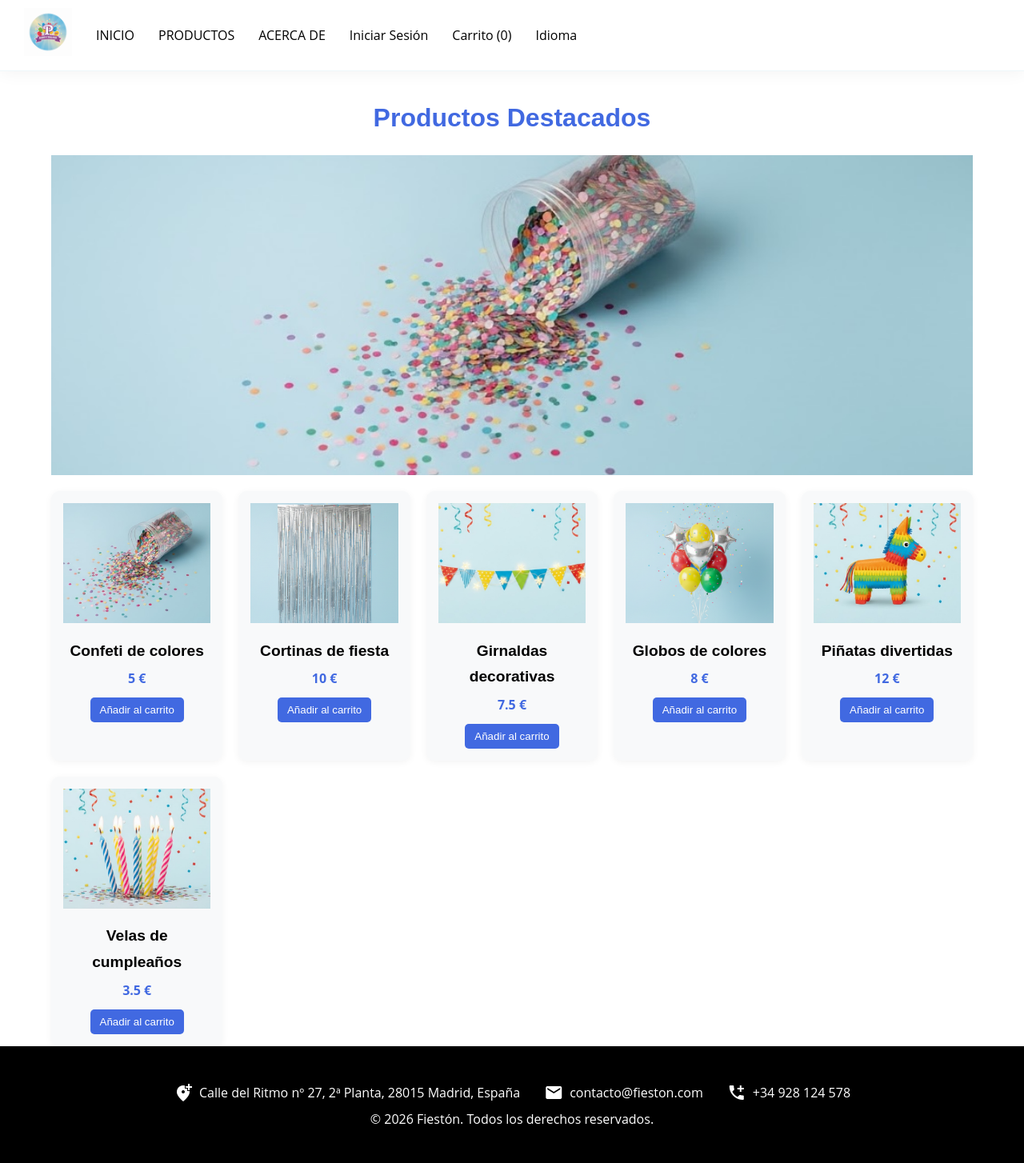
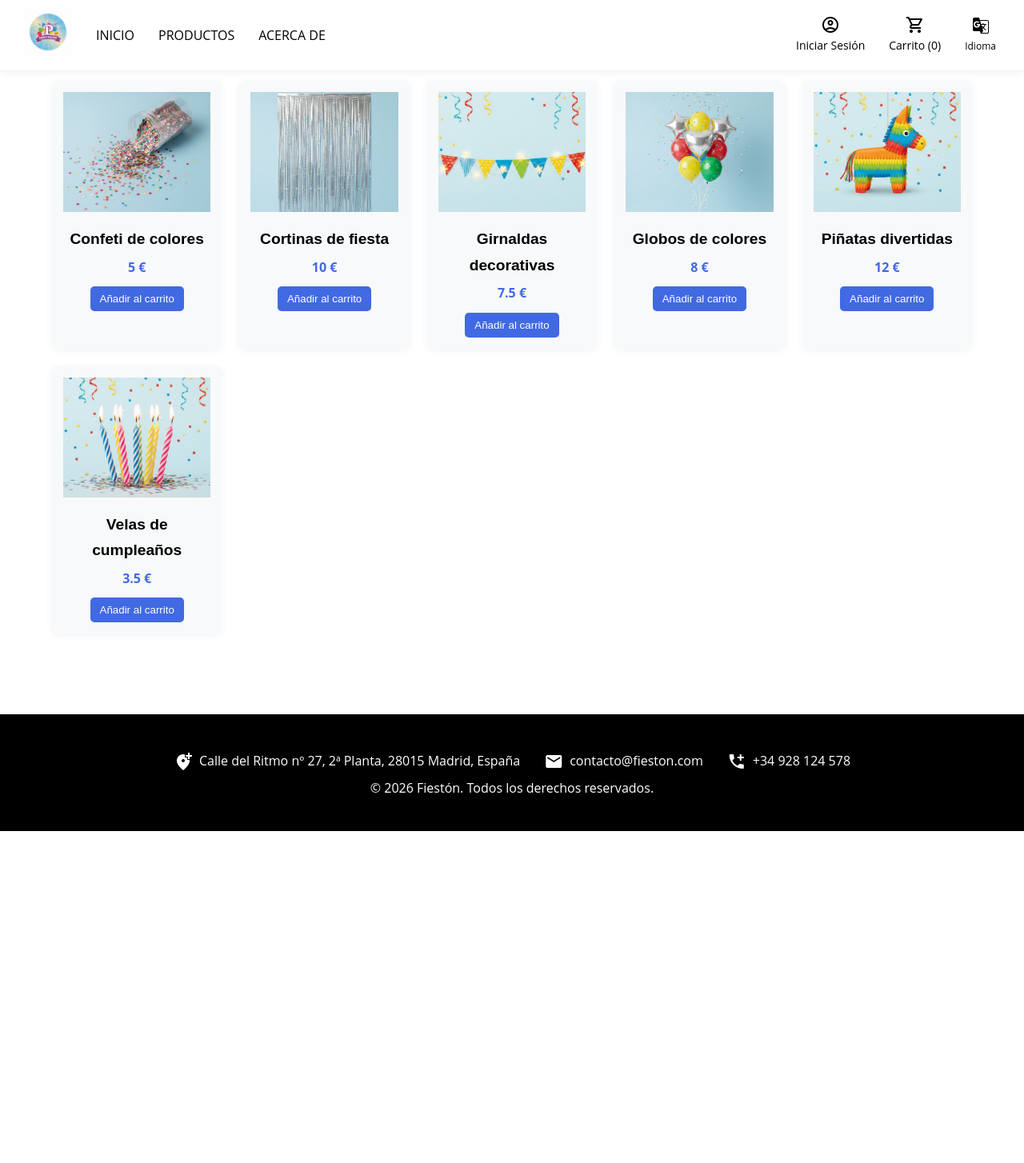
Before and after one commit to romenguerra/dew2, a PHP site: page / in a window 1280 px wide. Shown: the whole page at 80% size. After the commit the page ends 1039 px from the top, so only its background shows below. Run offline with PHP 8.4, Linux system fonts and the light colour scheme; data comes from the database, SQL or seed files in the repository.

Commit message:
mas bonito hecho

```diff
--- a/PROYECTO-FINAL/config.php
+++ b/PROYECTO-FINAL/config.php
@@ -1,7 +1,7 @@
 <?php
 $host = "localhost";
-$user = "root";
-$pass = "rootpassword";
+$user = "romen";
+$pass = "230904";
 $db   = "tienda";
 
 $conn = new mysqli($host, $user, $pass, $db);
--- a/PROYECTO-FINAL/index.html
+++ b/PROYECTO-FINAL/index.html
@@ -16,33 +16,59 @@
     <header>
         <div id="menu" class="header-container">
             <nav>
-                <ul>
+                <ul class="menu-izquierda">
                     <li>
-                        <a href="#" @click.prevent="vistaActual = 'productos'" class="logo-container">
+                        <a href="#" @click.prevent="vistaActual = 'inicio'" class="logo-container">
                             <img src="includes/imgs/logo3.png" alt="logo del menu" class="logo-img">
                         </a>
                     </li>
                     <li><a href="#" @click.prevent="vistaActual = 'inicio'">INICIO</a></li>
                     <li><a href="#" @click.prevent="vistaActual = 'productos'">PRODUCTOS</a></li>
                     <li><a href="#final">ACERCA DE</a></li>
+
+                </ul>
+
+                <div class="menu-right">
                     <li>
                         <a href="#" @click.prevent="vistaActual = usuarioLogueado ? 'perfil' : 'registro'">
-                            {{ usuarioLogueado ? 'Hola, ' + usuarioLogueado.nombre : 'Iniciar Sesión' }}
+                            <i class="material-icons"><svg xmlns="http://www.w3.org/2000/svg" height="24px" viewBox="0 -960 960 960" width="24px" fill="#FF"><path d="M234-276q51-39 114-61.5T480-360q69 0 132 22.5T726-276q35-41 54.5-93T800-480q0-133-93.5-226.5T480-800q-133 0-226.5 93.5T160-480q0 59 19.5 111t54.5 93Zm246-164q-59 0-99.5-40.5T340-580q0-59 40.5-99.5T480-720q59 0 99.5 40.5T620-580q0 59-40.5 99.5T480-440Zm0 360q-83 0-156-31.5T197-197q-54-54-85.5-127T80-480q0-83 31.5-156T197-763q54-54 127-85.5T480-880q83 0 156 31.5T763-763q54 54 85.5 127T880-480q0 83-31.5 156T763-197q-54 54-127 85.5T480-80Zm0-80q53 0 100-15.5t86-44.5q-39-29-86-44.5T480-280q-53 0-100 15.5T294-220q39 29 86 44.5T480-160Zm0-360q26 0 43-17t17-43q0-26-17-43t-43-17q-26 0-43 17t-17 43q0 26 17 43t43 17Zm0-60Zm0 360Z"/></svg></i>
+                            <span class="user-text">{{ usuarioLogueado ? 'Hola, ' + usuarioLogueado.nombre : 'Iniciar Sesión' }}</span>
                         </a>
                     </li>
                     <li>
                         <a href="#" @click.prevent="vistaActual = 'carrito'">
-                            Carrito ({{ carrito.length }})
+                            <i class="material-icons"><svg xmlns="http://www.w3.org/2000/svg" height="24px" viewBox="0 -960 960 960" width="24px" fill="#FF"><path d="M280-80q-33 0-56.5-23.5T200-160q0-33 23.5-56.5T280-240q33 0 56.5 23.5T360-160q0 33-23.5 56.5T280-80Zm400 0q-33 0-56.5-23.5T600-160q0-33 23.5-56.5T680-240q33 0 56.5 23.5T760-160q0 33-23.5 56.5T680-80ZM246-720l96 200h280l110-200H246Zm-38-80h590q23 0 35 20.5t1 41.5L692-482q-11 20-29.5 31T622-440H324l-44 80h480v80H280q-45 0-68-39.5t-2-78.5l54-98-144-304H40v-80h130l38 80Zm134 280h280-280Z"/></svg></i>
+                            <span class="cart-text">Carrito ({{ carrito.length }})</span>
                         </a>
                     </li>
-                    <li><a href="#">Idioma</a></li>
-                </ul>
+                    <li>
+                        <a href="#">
+                            <i class="material-icons"><svg xmlns="http://www.w3.org/2000/svg" height="24px" viewBox="0 -960 960 960" width="24px" fill="#FF"><path d="m480-80-40-120H160q-33 0-56.5-23.5T80-280v-520q0-33 23.5-56.5T160-880h240l35 120h365q35 0 57.5 22.5T880-680v520q0 33-22.5 56.5T800-80H480ZM286-376q69 0 113.5-44.5T444-536q0-8-.5-14.5T441-564H283v62h89q-8 28-30.5 43.5T287-443q-39 0-67-28t-28-69q0-41 28-69t67-28q18 0 34 6.5t29 19.5l49-47q-21-22-50.5-34T286-704q-67 0-114.5 47.5T124-540q0 69 47.5 116.5T286-376Zm268 20 22-21q-14-17-25.5-33T528-444l26 88Zm50-51q28-33 42.5-63t19.5-47H507l12 42h40q8 15 19 32.5t26 35.5Zm-84 287h280q18 0 29-11.5t11-28.5v-520q0-18-11-29t-29-11H447l47 162h79v-42h41v42h146v41h-51q-10 38-30 74t-47 67l109 107-29 29-108-108-36 37 32 111-80 80Z"/></svg></i>
+                            <span>Idioma</span>
+                        </a>
+
+                    </li>
+                </div>
+
             </nav>
         </div>
     </header>
 
+
+    <!-- PRODUCTOS -->
+    <section v-if="vistaActual === 'productos'" id="productos">
+        <div class="productos-container">
+            <div class="producto" v-for="producto in productos" :key="producto.id">
+                <img :src="producto.imagen" :alt="producto.nombre">
+                <h3>{{ producto.nombre }}</h3>
+                <p>{{ producto.precio }} €</p>
+                <button @click="agregarAlCarrito(producto)">Añadir al carrito</button>
+            </div>
+        </div>
+    </section>
+
     <!-- PRODUCTOS Y CARRUSEL -->
-    <section v-if="vistaActual === 'productos'" id="productos">
+    <section v-if="vistaActual === 'inicio'" id="inicio">
         <h2>Productos Destacados</h2>
 
         <!-- CARRUSEL -->
@@ -97,23 +123,10 @@
         <button @click="vistaActual = 'productos'">Volver a Productos</button>
     </section>
 
+
     <!-- FOOTER -->
     <div id="final">
-        <footer>
-            <div class="footer-item">
-                <i class="material-icons">add_location_alt</i>
-                <span>Calle del Ritmo nº 27, 2ª Planta, 28015 Madrid, España</span>
-            </div>
-            <div class="footer-item">
-                <i class="material-icons">mail</i>
-                <span>contacto@fieston.com</span>
-            </div>
-            <div class="footer-item">
-                <i class="material-icons">add_call</i>
-                <span>+34 928 124 578</span>
-            </div>
-            <p>&copy; 2026 Fiestón. Todos los derechos reservados.</p>
-        </footer>
+        <footer-fieston></footer-fieston>
     </div>
 </div>
 
--- a/PROYECTO-FINAL/script.js
+++ b/PROYECTO-FINAL/script.js
@@ -146,4 +146,29 @@ const app = Vue.createApp({
   }
 });
 
+
+app.component("footer-fieston", {
+  template: `
+    <footer>
+            <div class="footer-item">
+                <i class="material-icons">add_location_alt</i>
+                <span>Calle del Ritmo nº 27, 2ª Planta, 28015 Madrid, España</span>
+            </div>
+            <div class="footer-item">
+                <i class="material-icons">mail</i>
+                <span>contacto@fieston.com</span>
+            </div>
+            <div class="footer-item">
+                <i class="material-icons">add_call</i>
+                <span>+34 928 124 578</span>
+            </div>
+            <p>&copy; 2026 Fiestón. Todos los derechos reservados.</p>
+        </footer>
+        `
+});
+
+
+
+
+
 app.mount('#app');
--- a/PROYECTO-FINAL/style2.css
+++ b/PROYECTO-FINAL/style2.css
@@ -39,22 +39,19 @@ h2 {
 }
 
 /* HEADER */
+/* HEADER */
 header {
     position: fixed;
     top: 0;
     width: 100%;
     background-color: rgba(255, 255, 255, 0.98);
-    backdrop-filter: blur(10px);
     z-index: 1000;
     padding: 10px 0;
-    box-shadow: 0 2px 20px rgba(0,0,0,0.05);
+    box-shadow: 0 2px 10px rgba(0,0,0,0.05);
     border-bottom: 1px solid rgba(173,216,230,0.2);
 }
 
 .header-container {
-    display: flex;
-    justify-content: space-between;
-    align-items: center;
     padding: 0 30px;
 }
 
@@ -63,23 +60,98 @@ header {
     width: auto;
 }
 
-#menu nav ul {
+/* Navegación principal */
+#menu nav {
+    display: flex;
+    justify-content: space-between;
+    align-items: center;
+}
+
+/* Menú izquierdo */
+#menu nav > ul {
     list-style: none;
     display: flex;
     align-items: center;
     gap: 30px;
+    margin: 0;
+    padding: 0;
 }
 
-#menu nav ul li a {
+#menu nav > ul li a {
     text-decoration: none;
     color: var(--secondary);
     font-weight: 500;
-    transition: color 0.3s;
+    font-size: 16px;
 }
 
-#menu nav ul li a:hover {
+#menu nav > ul li a:hover {
     color: var(--accent);
 }
+
+/* Menú derecho - MUY SIMPLE */
+.menu-right {
+    display: flex;
+    align-items: center;
+    gap: 20px;
+}
+
+.menu-right li {
+    list-style: none;
+}
+
+/* Iconos con texto abajo */
+.menu-right li a {
+    display: flex;
+    flex-direction: column;
+    align-items: center;
+    text-decoration: none;
+    color: var(--secondary);
+    padding: 5px;
+}
+
+.menu-right li a:hover {
+    color: var(--accent);
+}
+
+/* Iconos SVG */
+.menu-right li a i svg,
+.menu-right li a svg {
+    width: 24px;
+    height: 24px;
+    margin-bottom: 2px;
+}
+
+/* Texto pequeño abajo */
+.menu-right li a span {
+    font-size: 14px;
+    text-align: center;
+}
+
+/* Para el tercer elemento que tiene estructura diferente */
+.menu-right li:nth-child(3) {
+    display: flex;
+    flex-direction: column;
+    align-items: center;
+}
+
+.menu-right li:nth-child(3) span {
+    font-size: 12px;
+    margin-top: 2px;
+}
+
+/* Responsive básico */
+@media (max-width: 768px) {
+    #menu nav > ul {
+        gap: 15px;
+    }
+
+    .menu-right {
+        gap: 10px;
+    }
+}
+
+
+
 
 /* CARRUSEL */
 .carousel-container {
@@ -190,6 +262,7 @@ section#registro input {
 
 /* FOOTER */
 footer {
+    margin-top: 100px;
     background-color: var(--secondary);
     color: white;
     text-align: center;
```
